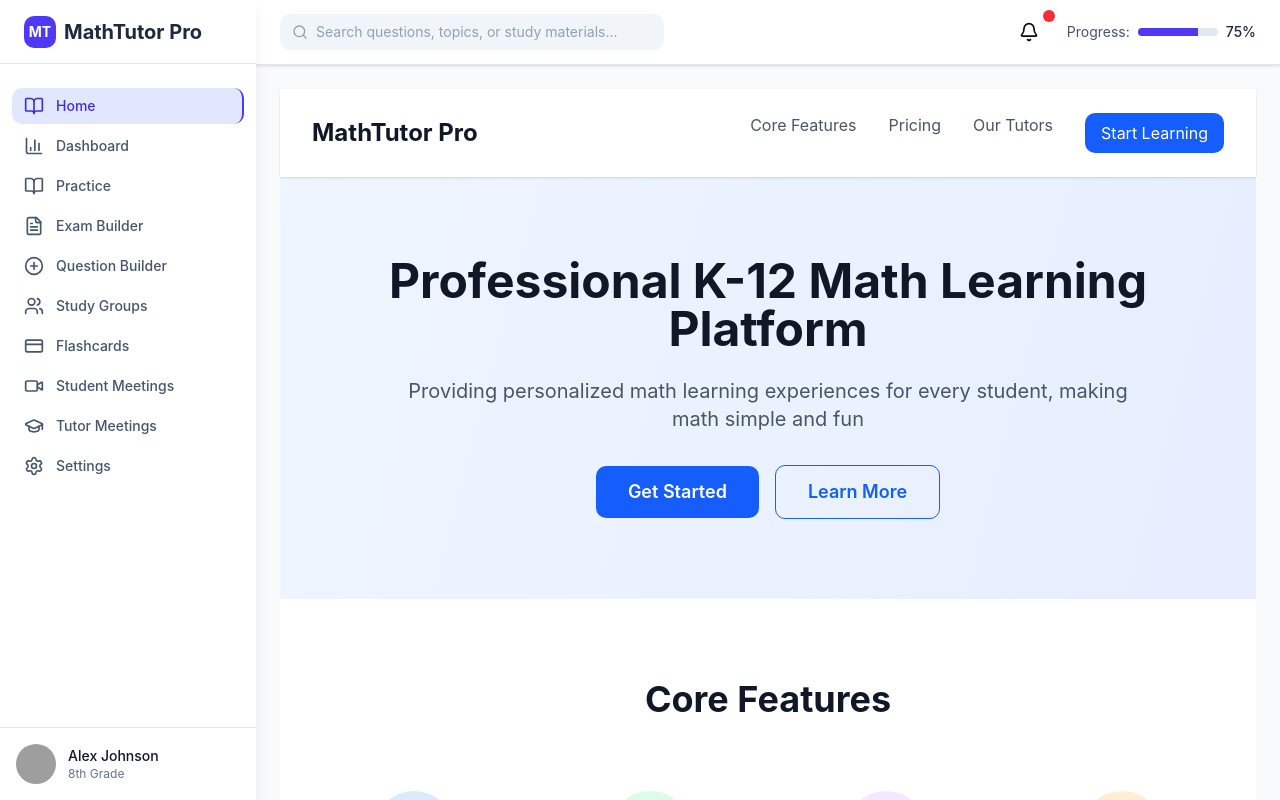
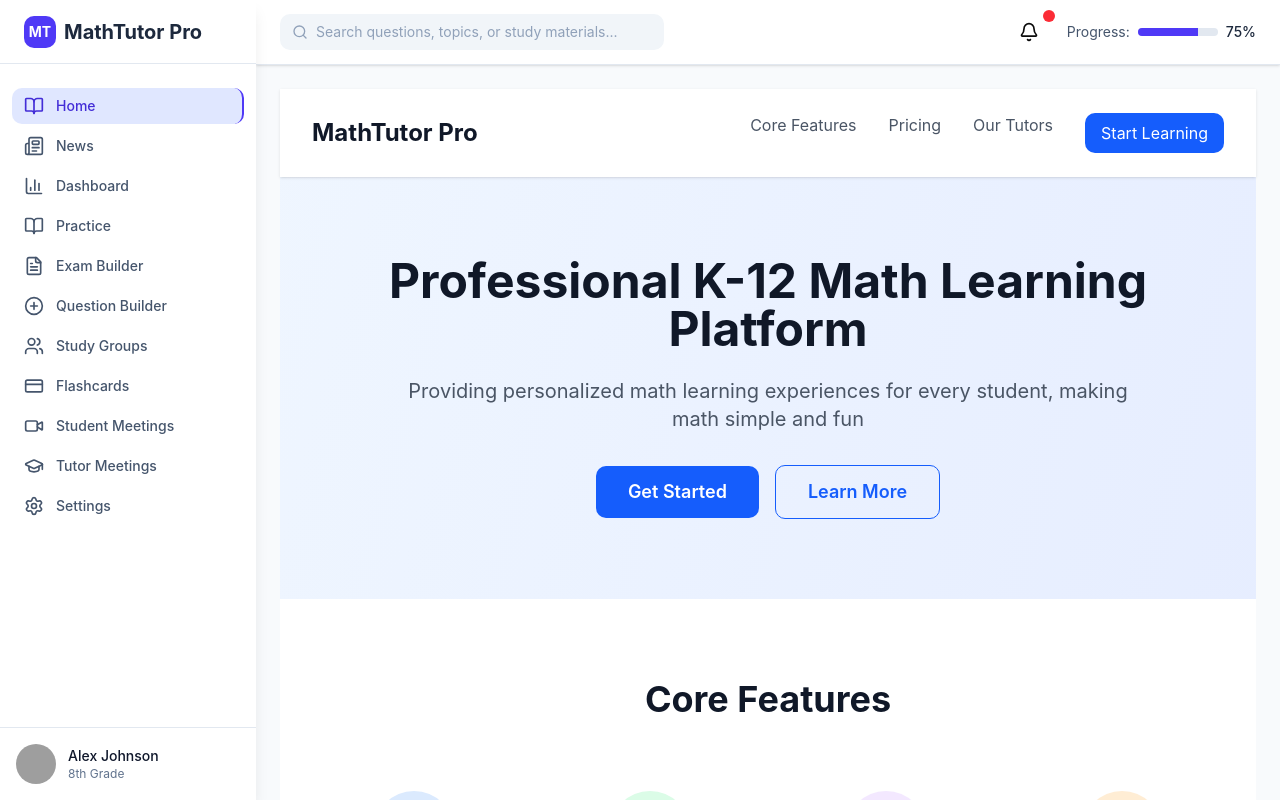
Before and after one commit to fintie/k-12, a React (Vite) app: page /k-12/home in a window 1280 px wide. Built offline with nearby package versions, Linux system fonts and the light colour scheme; grey boxes are pictures that could not be loaded.

Commit message:
Add News tab to navigation

```diff
--- a/src/components/layout/Layout.jsx
+++ b/src/components/layout/Layout.jsx
@@ -15,7 +15,8 @@ import {
   Bell,
   Search,
   Video,
-  GraduationCap
+  GraduationCap,
+  Newspaper
 } from 'lucide-react'
 
 const Layout = ({ children, user }) => {
@@ -24,6 +25,7 @@ const Layout = ({ children, user }) => {
 
   const navigation = [
     { name: 'Home', href: '/home', icon: BookOpen },
+    { name: 'News', href: '/news', icon: Newspaper },
     { name: 'Dashboard', href: '/dashboard', icon: BarChart3 },
     { name: 'Practice', href: '/practice', icon: BookOpen },
     { name: 'Exam Builder', href: '/exam-builder', icon: FileText },
```
